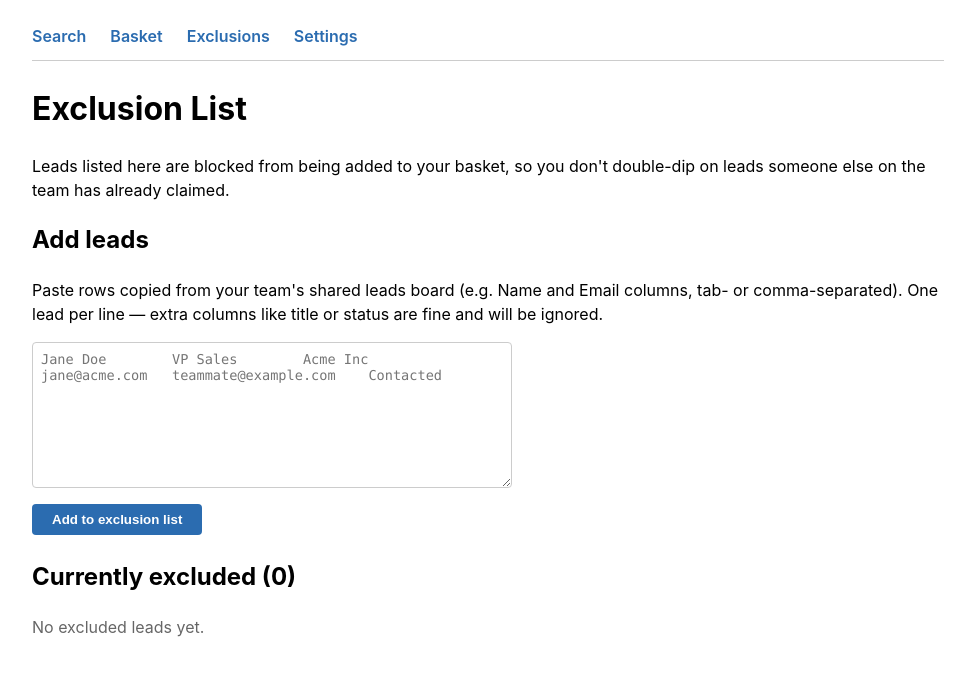
After one commit to davidmaking/lead-sourcer-local, a FastAPI app: template templates/exclusions.html in a window 1280 px wide. The commit adds this page. Shown: the top 676 px of the page, without its empty margins (152-1127 px from the left). Run offline with FastAPI, Linux system fonts and the light colour scheme; the template is opened without the code that fills it, so the values that code supplies are empty.

Commit message:
Add local exclusion list to block re-adding already-claimed leads
Search results are cross-checked by email/name against a manually
maintained exclusion list (populated by pasting rows copied from a
team leads board elsewhere). Matches are flagged in the results table,
excluded from the spreadsheet TSV export, and rejected server-side if
someone tries to add them to the basket anyway.

This stays local and manual by design, per CLAUDE.md's explicit
non-goals: no integration with or scraping of abasourcing.com, and no
reimplementation of its multi-user Team Leads feature.

Also fixes the Apollo adapter to send the API key via the X-Api-Key
header instead of the request body, per Apollo's current auth
requirements.

```diff
--- a/app.py
+++ b/app.py
@@ -1,4 +1,6 @@
 import os
+import re
+from urllib.parse import quote
 
 from dotenv import load_dotenv
 from fastapi import FastAPI, Form, Request
@@ -36,6 +38,37 @@ def _split_csv(value: str) -> list[str]:
     return [v.strip() for v in value.split(",") if v.strip()]
 
 
+EMAIL_RE = re.compile(r"[\w.+-]+@[\w-]+\.[\w.-]+")
+
+
+def _parse_exclusion_paste(text: str) -> list[dict]:
+    """Parse pasted rows (e.g. copied from a Team Leads table) into
+    {name, email, company} dicts. Tolerant of tab- or comma-separated
+    lines with extra columns (title, added-by, status, etc.) mixed in."""
+    entries = []
+    for line in text.splitlines():
+        line = line.strip()
+        if not line:
+            continue
+        email_match = EMAIL_RE.search(line)
+        email = email_match.group(0) if email_match else None
+        remainder = line.replace(email, "") if email else line
+        parts = [p.strip(" \t,") for p in re.split(r"\t|,", remainder) if p.strip(" \t,")]
+        name = parts[0] if parts else None
+        company = parts[2] if len(parts) > 2 else (parts[1] if len(parts) > 1 else None)
+        if not name and not email:
+            continue
+        entries.append({"name": name, "email": email, "company": company})
+    return entries
+
+
+def _mark_excluded(results: list[dict], emails: set[str], names: set[str]) -> None:
+    for lead in results:
+        email = (lead.get("email") or "").strip().lower()
+        name = (lead.get("name") or "").strip().lower()
+        lead["excluded"] = bool((email and email in emails) or (name and name in names))
+
+
 def _build_tsv(results: list[dict]) -> str:
     header = ["First Name", "Last Name", "Position", "Company", "Email"]
     lines = ["\t".join(header)]
@@ -52,7 +85,7 @@ def _build_tsv(results: list[dict]) -> str:
 
 
 @app.get("/")
-def index(request: Request):
+def index(request: Request, blocked: str | None = None):
     return templates.TemplateResponse(
         request,
         "index.html",
@@ -61,6 +94,7 @@ def index(request: Request):
             "results": None,
             "tsv": None,
             "error": None,
+            "blocked": blocked,
             "form": {},
         },
     )
@@ -108,8 +142,13 @@ def do_search(
             }
             for lead in leads
         ]
+        with db.get_conn() as conn:
+            emails, names = db.get_exclusion_sets(conn)
+        _mark_excluded(results, emails, names)
     except ProviderError as exc:
         error = str(exc)
+
+    tsv_rows = [lead for lead in results if not lead.get("excluded")]
 
     return templates.TemplateResponse(
         request,
@@ -117,8 +156,9 @@ def do_search(
         {
             "seniority_options": SENIORITY_OPTIONS,
             "results": results,
-            "tsv": _build_tsv(results) if results else None,
+            "tsv": _build_tsv(tsv_rows) if tsv_rows else None,
             "error": error,
+            "blocked": None,
             "form": form_values,
         },
     )
@@ -147,6 +187,12 @@ def basket_add(
         "source_provider": "apollo",
     }
     with db.get_conn() as conn:
+        emails, names = db.get_exclusion_sets(conn)
+        email_key = (email or "").strip().lower()
+        name_key = (name or "").strip().lower()
+        if (email_key and email_key in emails) or (name_key and name_key in names):
+            return RedirectResponse(url=f"/?blocked={quote(name)}", status_code=303)
+
         lead_id = db.find_lead_by_identity(conn, lead)
         if lead_id is None:
             lead_id = db.insert_lead(conn, lead)
@@ -171,6 +217,30 @@ def basket_remove(basket_id: int = Form(...)):
     return RedirectResponse(url="/basket", status_code=303)
 
 
+@app.get("/exclusions")
+def exclusions_view(request: Request):
+    with db.get_conn() as conn:
+        rows = db.list_excluded_leads(conn)
+    return templates.TemplateResponse(
+        request, "exclusions.html", {"excluded": rows}
+    )
+
+
+@app.post("/exclusions/import")
+def exclusions_import(paste: str = Form(...)):
+    entries = _parse_exclusion_paste(paste)
+    with db.get_conn() as conn:
+        db.add_excluded_leads(conn, entries)
+    return RedirectResponse(url="/exclusions", status_code=303)
+
+
+@app.post("/exclusions/remove")
+def exclusions_remove(excluded_id: int = Form(...)):
+    with db.get_conn() as conn:
+        db.remove_excluded_lead(conn, excluded_id)
+    return RedirectResponse(url="/exclusions", status_code=303)
+
+
 @app.get("/settings")
 def settings_view(request: Request):
     api_key = os.environ.get("APOLLO_API_KEY", "").strip()
--- a/db.py
+++ b/db.py
@@ -21,6 +21,15 @@ CREATE TABLE IF NOT EXISTS leads (
 CREATE TABLE IF NOT EXISTS basket (
     id INTEGER PRIMARY KEY AUTOINCREMENT,
     lead_id INTEGER NOT NULL REFERENCES leads(id),
+    added_at TEXT NOT NULL DEFAULT (datetime('now'))
+);
+
+CREATE TABLE IF NOT EXISTS excluded_leads (
+    id INTEGER PRIMARY KEY AUTOINCREMENT,
+    name TEXT,
+    email TEXT,
+    company TEXT,
+    note TEXT,
     added_at TEXT NOT NULL DEFAULT (datetime('now'))
 );
 """
@@ -95,3 +104,47 @@ def list_basket(conn):
 
 def get_lead(conn, lead_id: int):
     return conn.execute("SELECT * FROM leads WHERE id = ?", (lead_id,)).fetchone()
+
+
+def add_excluded_leads(conn, entries: list[dict]) -> int:
+    """Insert excluded-lead entries, skipping ones that already exist by email
+    (or by name when no email is given). Returns the number actually inserted."""
+    inserted = 0
+    for entry in entries:
+        email = entry.get("email") or None
+        name = entry.get("name") or None
+        if email:
+            existing = conn.execute(
+                "SELECT id FROM excluded_leads WHERE email = ?", (email,)
+            ).fetchone()
+        else:
+            existing = conn.execute(
+                "SELECT id FROM excluded_leads WHERE name = ? AND email IS NULL",
+                (name,),
+            ).fetchone()
+        if existing:
+            continue
+        conn.execute(
+            "INSERT INTO excluded_leads (name, email, company, note) VALUES (?, ?, ?, ?)",
+            (name, email, entry.get("company"), entry.get("note")),
+        )
+        inserted += 1
+    return inserted
+
+
+def list_excluded_leads(conn):
+    return conn.execute(
+        "SELECT * FROM excluded_leads ORDER BY added_at DESC"
+    ).fetchall()
+
+
+def remove_excluded_lead(conn, excluded_id: int):
+    conn.execute("DELETE FROM excluded_leads WHERE id = ?", (excluded_id,))
+
+
+def get_exclusion_sets(conn):
+    """Returns (emails set, names set) of already-claimed leads, lowercased."""
+    rows = conn.execute("SELECT name, email FROM excluded_leads").fetchall()
+    emails = {row["email"].strip().lower() for row in rows if row["email"]}
+    names = {row["name"].strip().lower() for row in rows if row["name"]}
+    return emails, names
--- a/providers/apollo.py
+++ b/providers/apollo.py
@@ -52,7 +52,6 @@ def search(
 
     per_page = max(1, min(max_results, 100))
     payload = {
-        "api_key": api_key,
         "q_organization_domains": domain,
         "person_titles": job_titles,
         "person_locations": locations,
@@ -63,8 +62,14 @@ def search(
     # Strip empty fields so Apollo doesn't over-filter on blanks.
     payload = {k: v for k, v in payload.items() if v not in (None, "", [])}
 
+    headers = {
+        "X-Api-Key": api_key,
+        "Content-Type": "application/json",
+        "Cache-Control": "no-cache",
+    }
+
     try:
-        resp = requests.post(APOLLO_SEARCH_URL, json=payload, timeout=20)
+        resp = requests.post(APOLLO_SEARCH_URL, json=payload, headers=headers, timeout=20)
     except requests.RequestException as exc:
         raise ProviderError(f"Could not reach Apollo API: {exc}") from exc
 
--- a/static/style.css
+++ b/static/style.css
@@ -48,11 +48,14 @@ h1 { margin-top: 0; }
 }
 
 .search-form input[type="text"],
-.search-form input[type="number"] {
+.search-form input[type="number"],
+.search-form textarea {
     font-weight: normal;
     padding: 0.5rem;
     border: 1px solid var(--border);
     border-radius: 4px;
+    font-family: ui-monospace, SFMono-Regular, Menlo, monospace;
+    font-size: 0.85rem;
 }
 
 fieldset {
--- a/templates/base.html
+++ b/templates/base.html
@@ -9,6 +9,7 @@
     <nav class="topnav">
         <a href="/">Search</a>
         <a href="/basket">Basket</a>
+        <a href="/exclusions">Exclusions</a>
         <a href="/settings">Settings</a>
     </nav>
     <main>
--- /dev/null
+++ b/templates/exclusions.html
@@ -0,0 +1,51 @@
+{% extends "base.html" %}
+{% block title %}Exclusions - Lead Sourcer{% endblock %}
+{% block content %}
+<h1>Exclusion List</h1>
+<p>
+    Leads listed here are blocked from being added to your basket, so you don't
+    double-dip on leads someone else on the team has already claimed.
+</p>
+
+<h2>Add leads</h2>
+<p>
+    Paste rows copied from your team's shared leads board (e.g. Name and Email
+    columns, tab- or comma-separated). One lead per line — extra columns like
+    title or status are fine and will be ignored.
+</p>
+<form method="post" action="/exclusions/import" class="search-form">
+    <textarea name="paste" rows="8" placeholder="Jane Doe&#9;VP Sales&#9;Acme Inc&#9;jane@acme.com&#9;teammate@example.com&#9;Contacted" required></textarea>
+    <button type="submit">Add to exclusion list</button>
+</form>
+
+<h2>Currently excluded ({{ excluded|length }})</h2>
+{% if excluded|length == 0 %}
+<p class="empty-state">No excluded leads yet.</p>
+{% else %}
+<table class="results-table">
+    <thead>
+        <tr>
+            <th>Name</th>
+            <th>Email</th>
+            <th>Company</th>
+            <th></th>
+        </tr>
+    </thead>
+    <tbody>
+        {% for row in excluded %}
+        <tr>
+            <td>{{ row.name or "-" }}</td>
+            <td>{{ row.email or "-" }}</td>
+            <td>{{ row.company or "-" }}</td>
+            <td>
+                <form method="post" action="/exclusions/remove">
+                    <input type="hidden" name="excluded_id" value="{{ row.id }}">
+                    <button type="submit">Remove</button>
+                </form>
+            </td>
+        </tr>
+        {% endfor %}
+    </tbody>
+</table>
+{% endif %}
+{% endblock %}
```
Also changed, not shown: other parts of static/style.css (+30 -0 lines), templates/index.html (+16 -2 lines).
